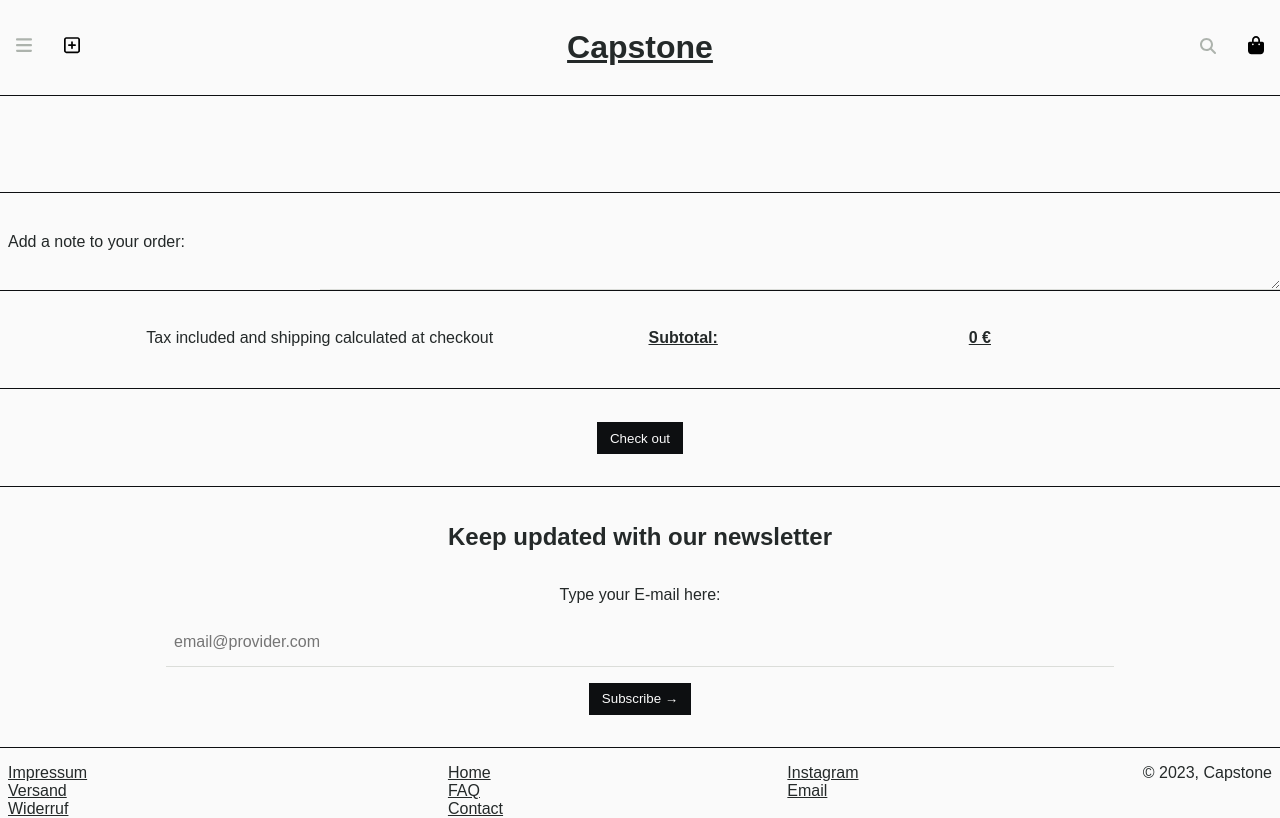
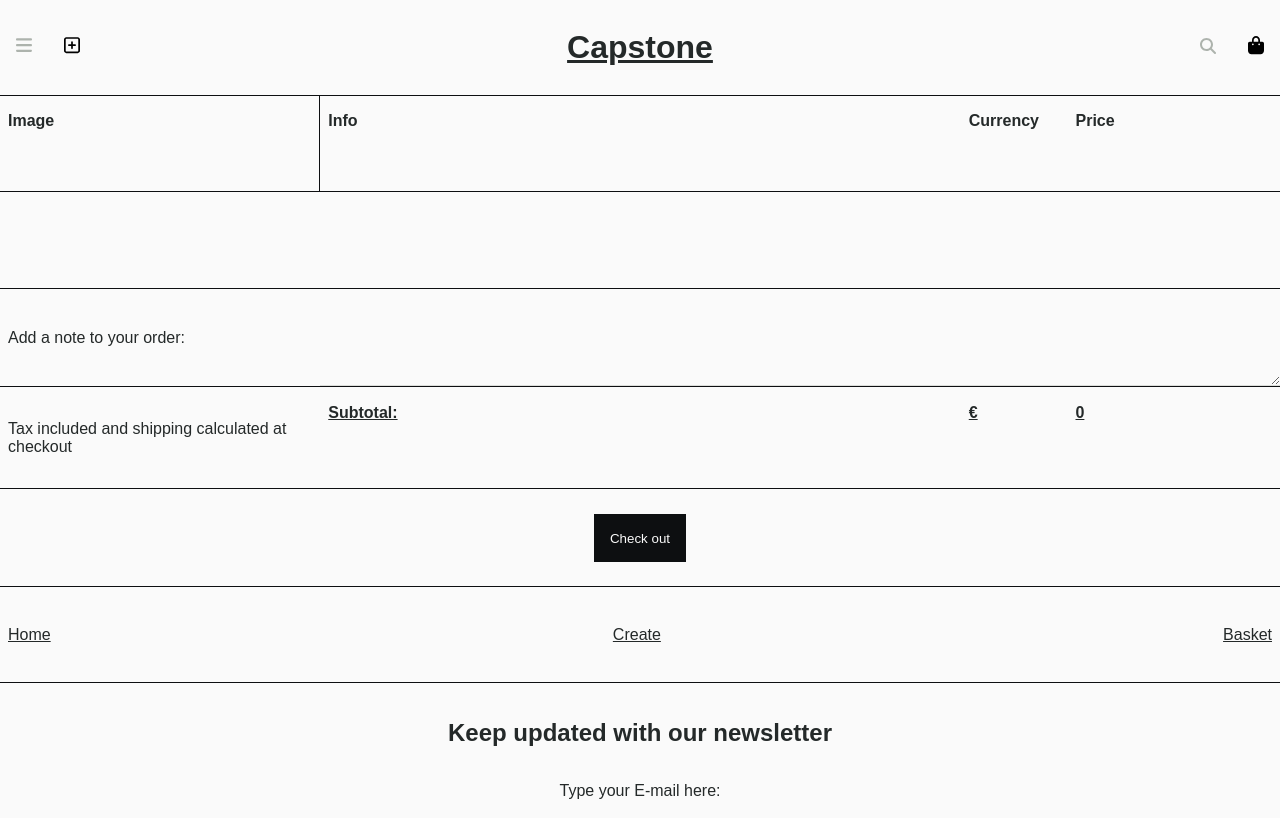
Before and after one commit to EasyPeasyGH/capstone, a Next.js app: page /basket in a window 1280 px wide. Shown: the top 818 px of the page. Built offline with nearby package versions, Linux system fonts and the light colour scheme.

Commit message:
basket form grid css remove button

```diff
--- a/components/BasketProduct.js
+++ b/components/BasketProduct.js
@@ -2,6 +2,7 @@ import { useRouter } from "next/router";
 import Image from "next/image";
 
 export default function BasketProduct({
+  index,
   id,
   name,
   description,
@@ -12,15 +13,23 @@ export default function BasketProduct({
   condition,
   dimensions,
   images,
+  currency,
+  handleRemoveProduct,
 }) {
   const router = useRouter();
   const { push } = router;
 
-  console.log("id", id);
-
   return (
     <>
       <div className="imageWrap grid__itemBasket outline">
+        <button
+          className="outline"
+          onClick={(event) => {
+            handleRemoveProduct(event, id, index);
+          }}
+        >
+          X
+        </button>
         <img
           src={images[0]}
           alt={`Image 1 for ${name}`}
@@ -45,7 +54,18 @@ export default function BasketProduct({
           <input type="number" id="amount" name="amount" value={1} min="0" />
         </label>
       </div>
-      <div className="grid__itemBasket">
+      <div className="grid__itemBasket13">
+        <label htmlFor="currency">
+          <input
+            type="text"
+            id="currency"
+            name="currency"
+            value={currency[1]}
+            readonly
+          />
+        </label>
+      </div>
+      <div className="grid__itemBasket23">
         <label htmlFor="price">
           <input type="number" id="price" name="price" value={price} readonly />
         </label>
--- a/components/Footer.js
+++ b/components/Footer.js
@@ -3,6 +3,11 @@ import Link from "next/link";
 export default function Footer() {
   return (
     <footer>
+      <section className="mainBottomNav">
+        <Link href="/">Home</Link>
+        <Link href="/create">Create</Link>
+        <Link href="/basket">Basket</Link>
+      </section>
       <section className="newsletter">
         <h2>Keep updated with our newsletter</h2>
         <form method="post" id="newsletter" acceptCharset="UTF-8">
--- a/components/Header.js
+++ b/components/Header.js
@@ -35,11 +35,17 @@ export default function Header({ search, toggleSearch }) {
             href="/"
             target="_self"
             alt="Toggle search bar"
-            onClick={(event) => {
-              event.preventDefault();
-              search = !search;
-              toggleSearch(search);
-            }}
+            onClick={
+              pathname === "/"
+                ? (event) => {
+                    event.preventDefault();
+                    search = !search;
+                    toggleSearch(search);
+                  }
+                : (event) => {
+                    event.preventDefault();
+                  }
+            }
           >
             <svg xmlns="http://www.w3.org/2000/svg" viewBox="0 0 512 512">
               <path d="M416 208c0 45.9-14.9 88.3-40 122.7L502.6 457.4c12.5 12.5 12.5 32.8 0 45.3s-32.8 12.5-45.3 0L330.7 376c-34.4 25.2-76.8 40-122.7 40C93.1 416 0 322.9 0 208S93.1 0 208 0S416 93.1 416 208zM208 352a144 144 0 1 0 0-288 144 144 0 1 0 0 288z" />
--- a/components/ProductList.js
+++ b/components/ProductList.js
@@ -1,6 +1,6 @@
 import Product from "./Product";
 
-export default function ProductList({ products }) {
+export default function ProductList({ products, basket }) {
   console.log("L I S T", products);
   return (
     <>
@@ -18,6 +18,7 @@ export default function ProductList({ products }) {
               condition={p.condition}
               dimensions={p.dimensions}
               images={p.images}
+              basket={basket}
             />
           </li>
         ))}
--- a/pages/basket.js
+++ b/pages/basket.js
@@ -8,6 +8,7 @@ export default function Basket({ basket, setBasket }) {
   let [total, setTotal] = useState(0);
   const router = useRouter();
   const { push } = router;
+  const currency = ["$", "€", "£", "¥"];
 
   // async function setAvailableDatabase() {
   //   data.available = !data.available;
@@ -29,6 +30,14 @@ export default function Basket({ basket, setBasket }) {
   //   }
   // }
 
+  async function handleRemoveProduct(event, id, index) {
+    console.log("R E M O V E");
+    console.log("id", id, "index", index);
+    console.log(basket.map((p) => p._id.includes(id)));
+    basket.splice(index, 1);
+    setBasket((basket) => [...basket]);
+  }
+
   basket.map((b) => {
     total = total + b.price;
   });
@@ -42,6 +51,12 @@ export default function Basket({ basket, setBasket }) {
         <meta name="viewport" content="width=device-width, initial-scale=1" />
         <link rel="icon" href="/favicon.ico" />
       </Head>
+      <section className="grid basketInfo">
+        <h4 className="grid__itemBasket grid__item--padding outline">Image</h4>
+        <h4 className="grid__itemBasket2 grid__item--padding">Info</h4>
+        <h4 className="grid__itemBasket13 grid__item--padding">Currency</h4>
+        <h4 className="grid__itemBasket23 grid__item--padding">Price</h4>
+      </section>
       <form
         id="basket"
         className="grid"
@@ -56,7 +71,7 @@ export default function Basket({ basket, setBasket }) {
               return (
                 <li key={p._id} className="product grid__itemFull grid">
                   <BasketProduct
-                    key={i}
+                    index={i}
                     id={p._id}
                     name={p.name}
                     description={p.description}
@@ -67,6 +82,8 @@ export default function Basket({ basket, setBasket }) {
                     condition={p.condition}
                     dimensions={p.dimensions}
                     images={p.images}
+                    currency={currency}
+                    handleRemoveProduct={handleRemoveProduct}
                   />
                 </li>
               );
@@ -83,11 +100,14 @@ export default function Basket({ basket, setBasket }) {
           />
         </fieldset>
         <fieldset className="grid__itemFull grid">
-          <p className="grid__itemBasket2 grid__item--padding cc">
+          <h4 className="grid__itemBasket14 grid__item--padding">{`Subtotal:`}</h4>
+          <h4 className="grid__itemBasket13 grid__item--padding">
+            {currency[1]}
+          </h4>
+          <h4 className="grid__itemBasket23 grid__item--padding">{total}</h4>
+          <p className="grid__itemBasket312 grid__item--padding gcc">
             Tax included and shipping calculated at checkout
           </p>
-          <h4 className="grid__itemBasket grid__item--padding">{`Subtotal:`}</h4>
-          <h4 className="grid__itemBasket grid__item--padding">{`${total} €`}</h4>
         </fieldset>
         <fieldset className="grid__itemFull cc">
           <button type="submit">Check out</button>
--- a/styles/globals.css
+++ b/styles/globals.css
@@ -167,23 +167,6 @@ sub {
   min-height: 6rem;
 }
 
-.grid--margin {
-  margin: 0.5rem 0rem;
-}
-
-.grid--center {
-  justify-content: center;
-  text-align: center;
-}
-
-.grid__item025 {
-  grid-column: span 6;
-}
-
-.grid__itemBasket {
-  grid-column: span 3;
-}
-
 #basket input,
 #basket textarea {
   width: 100%;
@@ -191,10 +174,41 @@ sub {
 
 #basket h4 {
   text-decoration: underline;
+  margin: 0;
+}
+
+.basketInfo {
+  border-bottom: 1px solid var(--color-dark-1);
+}
+
+.basketInfo h4 {
+  margin: 0;
+  overflow: hidden;
+}
+
+.grid__itemBasket14 {
+  grid-column: 1 / 4;
+}
+
+.grid__itemBasket13 {
+  grid-column: 4 / 10;
+}
+
+.grid__itemBasket23 {
+  grid-column: 10 / -1;
+}
+
+.grid__itemBasket312 {
+  grid-column: 1 / -1;
+}
+
+.grid__itemBasket {
+  grid-column: span 3;
 }
 
 .grid__itemBasket2 {
-  grid-column: span 6;
+  grid-column: span 9;
+  outline: 1px solid var(--color-dark-1);
 }
 
 .grid__itemBasket3 {
@@ -205,16 +219,20 @@ sub {
   grid-column: 1 / -1;
 }
 
-.grid__item--padding {
-  padding: 1rem 0.5rem;
-}
-
 .grid__item2 {
   grid-column: 1 / -1;
 }
 
+.grid__item025 {
+  grid-column: span 6;
+}
+
 .grid__itemFull {
   grid-column: 1 / -1;
+}
+
+.grid__item--padding {
+  padding: 1rem 0.5rem;
 }
 
 footer {
@@ -229,7 +247,7 @@ footer {
   justify-content: space-between;
   align-items: center;
   flex-wrap: wrap;
-  border-top: 1px solid var(--color-dark-1);
+  border-bottom: 1px solid var(--color-dark-1);
 }
 
 .footerBar {
@@ -358,8 +376,9 @@ textarea {
 
 .imageWrap > button {
   position: absolute;
+  width: 3rem;
   top: 0;
-  right: 0;
+  left: 0;
   background-color: transparent;
   color: var(--color-dark-1);
   margin: 0;
@@ -371,8 +390,8 @@ textarea {
 }
 
 button {
-  padding: 0.5rem 0.8rem;
-  height: 2rem;
+  padding: 0.5rem 1rem;
+  height: 3rem;
   margin: 1rem 0.5rem;
   background-color: var(--color-dark-1);
   color: var(--color-light-3);
@@ -428,12 +447,36 @@ button.unavailable {
   margin: 0;
 }
 
+.gcc {
+  text-align: center;
+  justify-content: center;
+}
+
 @media screen and (min-width: 480px) {
   .grid__item:nth-child(1n) {
     grid-column: span 6;
   }
   .grid__item025 {
     grid-column: span 4;
+  }
+  .grid__itemBasket2 {
+    grid-column: span 6;
+    outline: none;
+  }
+  .grid__itemBasket13 {
+    grid-column: span 1;
+  }
+
+  .grid__itemBasket23 {
+    grid-column: span 2;
+  }
+  .grid__itemBasket14 {
+    grid-column: 4 / 10;
+  }
+  .grid__itemBasket312 {
+    grid-column: 1 / 4;
+    grid-row-start: 1;
+    text-align: left;
   }
 }
 
```
Also changed, not shown: components/Product.js (+7 -1 lines), pages/index.js (+2 -5 lines), pages/product/[id].js (+5 -6 lines).
